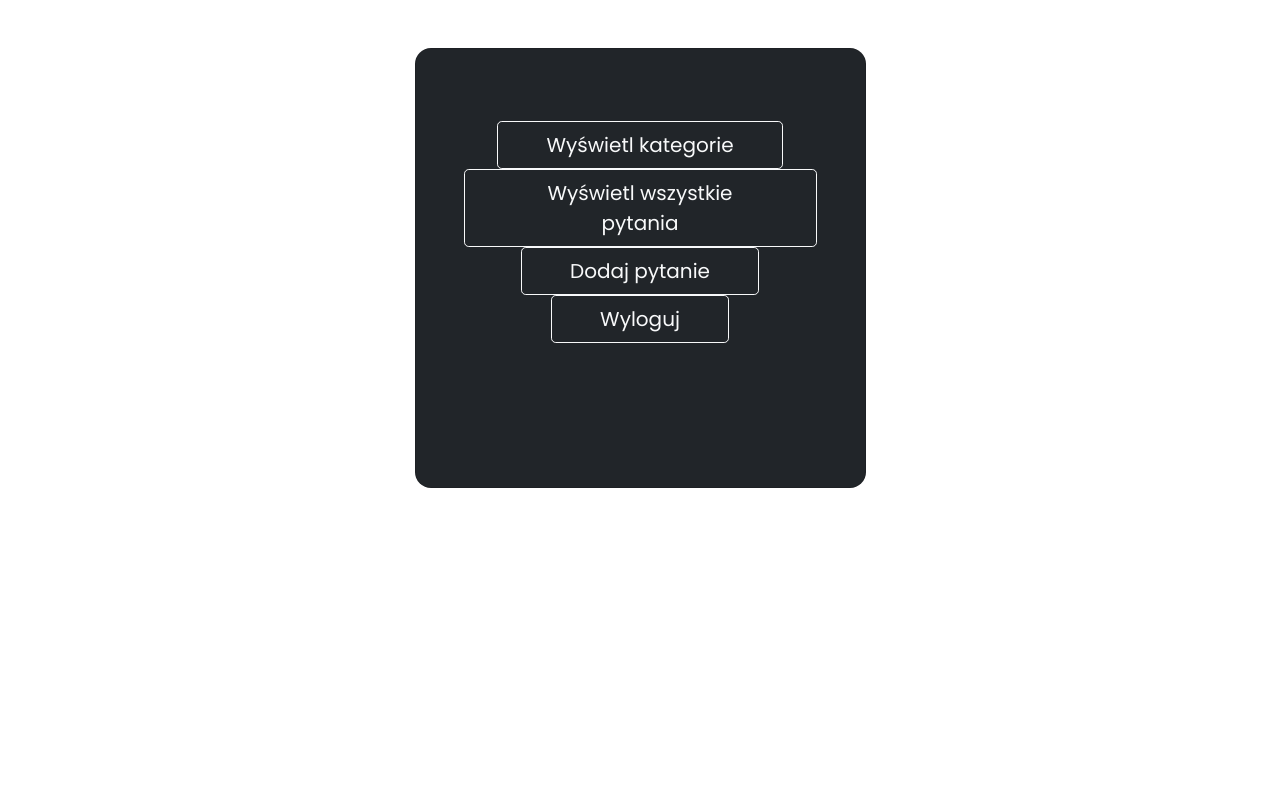
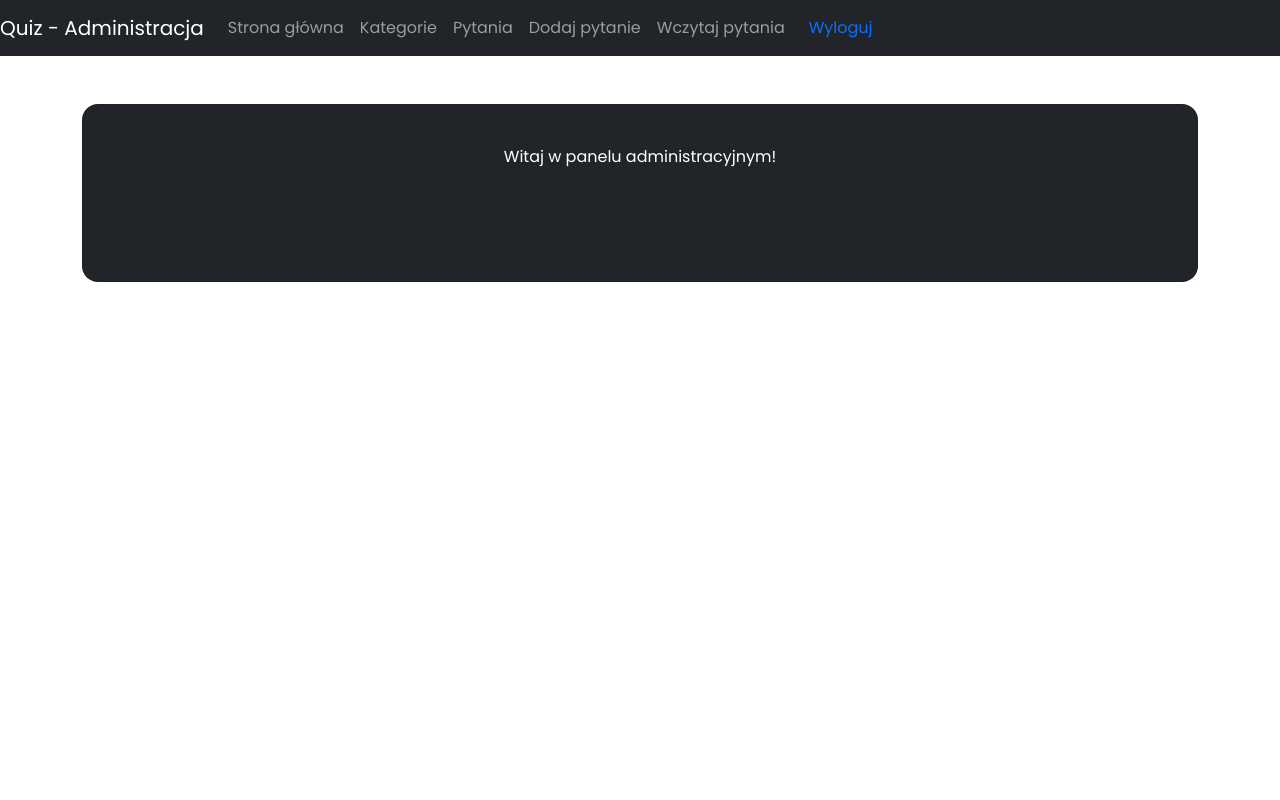
Before and after one commit to karolkisinski/database_website, a Flask app: page / in a window 1280 px wide. Run offline with Flask 2, Linux system fonts and the light colour scheme; the visitor is signed in with stand-in values (Sample User, id 1); some libraries are stand-ins or nearby versions.

Commit message:
Added navbar and fixed bug with card size

```diff
--- a/templates/base.html
+++ b/templates/base.html
@@ -18,13 +18,44 @@
     <script src="{{ url_for('static', filename='js/confirmation.js') }}" async></script>
     <title>{% block title %} {% endblock %}</title>
 </head>
+<nav class="navbar navbar-expand-sm navbar-dark bg-dark">
+  <a class="navbar-brand" href="#">Quiz - Administracja</a>
+  <button class="navbar-toggler" type="button" data-toggle="collapse" data-target="#navbarsExample03" aria-controls="navbarsExample03" aria-expanded="false" aria-label="Toggle navigation">
+    <span class="navbar-toggler-icon"></span>
+  </button>
+
+  <div class="collapse navbar-collapse" id="navbarsExample03">
+    <ul class="navbar-nav mr-auto">
+      <li class="nav-item active">
+        <a class="nav-link" href="/">Strona główna</a>
+      </li>
+      <li class="nav-item">
+        <a class="nav-link" href="/categories">Kategorie</a>
+      </li>
+      <li class="nav-item">
+        <a class="nav-link" href="/questions">Pytania</a>
+      </li>
+      <li class="nav-item">
+        <a class="nav-link" href="/add_question">Dodaj pytanie</a>
+      </li>
+      <li class="nav-item ml-auto">
+        <a class="nav-link ml-auto" href="/import">Wczytaj pytania</a>
+      </li>
+    </ul>
+    {% if 'user' in session %}
+    <div class="my-2 my-md-0 ml-auto">
+      <a class="nav-link ml-auto" href="/logout">Wyloguj</a>
+    </div>
+    {% endif %}
+  </div>
+<div></div></nav>
 <body>
     <section class="vh-200 gradient-custom">
-        <div class="container py-5 h-100">
+        <div class="container py-5 h-100 w-300">
           <div class="row d-flex justify-content-center align-items-center h-100">
-            <div class="col-12 col-md-8 col-lg-6 col-xl-5">
+            <div class="col-275">
               <div class="card bg-dark text-white" style="border-radius: 1rem;">
-                <div class="card-body p-5 text-center">
+                <div class="card-body p-15 text-center">
 
                   <div class="mb-md-5 mt-md-4 pb-5">
 
--- a/templates/home.html
+++ b/templates/home.html
@@ -1,12 +1,6 @@
 {% extends 'base.html' %}
 {% block title %}Strona główna{% endblock %}
 {% block content %}
-  <a href="/categories" class="btn btn-outline-light btn-lg px-5" type="submit">Wyświetl kategorie</a>
-
-  <a href="/questions" class="btn btn-outline-light btn-lg px-5" type="submit">Wyświetl wszystkie pytania</button>
-
-  <a href="/add_question" class="btn btn-outline-light btn-lg px-5" type="submit">Dodaj pytanie</a>
-
-  <a href="/logout" class="btn btn-outline-light btn-lg px-5" type="submit">Wyloguj</a>
+  <a>Witaj w panelu administracyjnym!</a>
 
 {% endblock %}
--- a/templates/login.html
+++ b/templates/login.html
@@ -5,13 +5,13 @@
 <div class="wrapper fadeInDown">
   <div id="formContent">
     <!-- Tabs Titles -->
-    <h2 class="active"> Sign In </h2>
+    <h2 class="active"> Logowanie </h2>
 
     <!-- Login Form -->
     <form action="/" method="POST">
       <input type="text" id="email" class="fadeIn second" name="email" placeholder="Email">
       <input type="password" id="password" class="fadeIn third" name="password" placeholder="Hasło">
-      <input type="submit" class="fadeIn fourth" value="Log In">
+      <input type="submit" class="fadeIn fourth" value="Zaloguj">
     </form>
 
   </div>
--- a/templates/static/css/style.css
+++ b/templates/static/css/style.css
@@ -3,7 +3,7 @@
 /* BASIC */
 
 html {
-  background-color: #56baed;
+  background-color: white;
 }
 
 body {
```
Also changed, not shown: templates/add_question.html (+5 -5 lines), templates/import.html (+19 -3 lines), templates/show_questions.html (+5 -5 lines).
